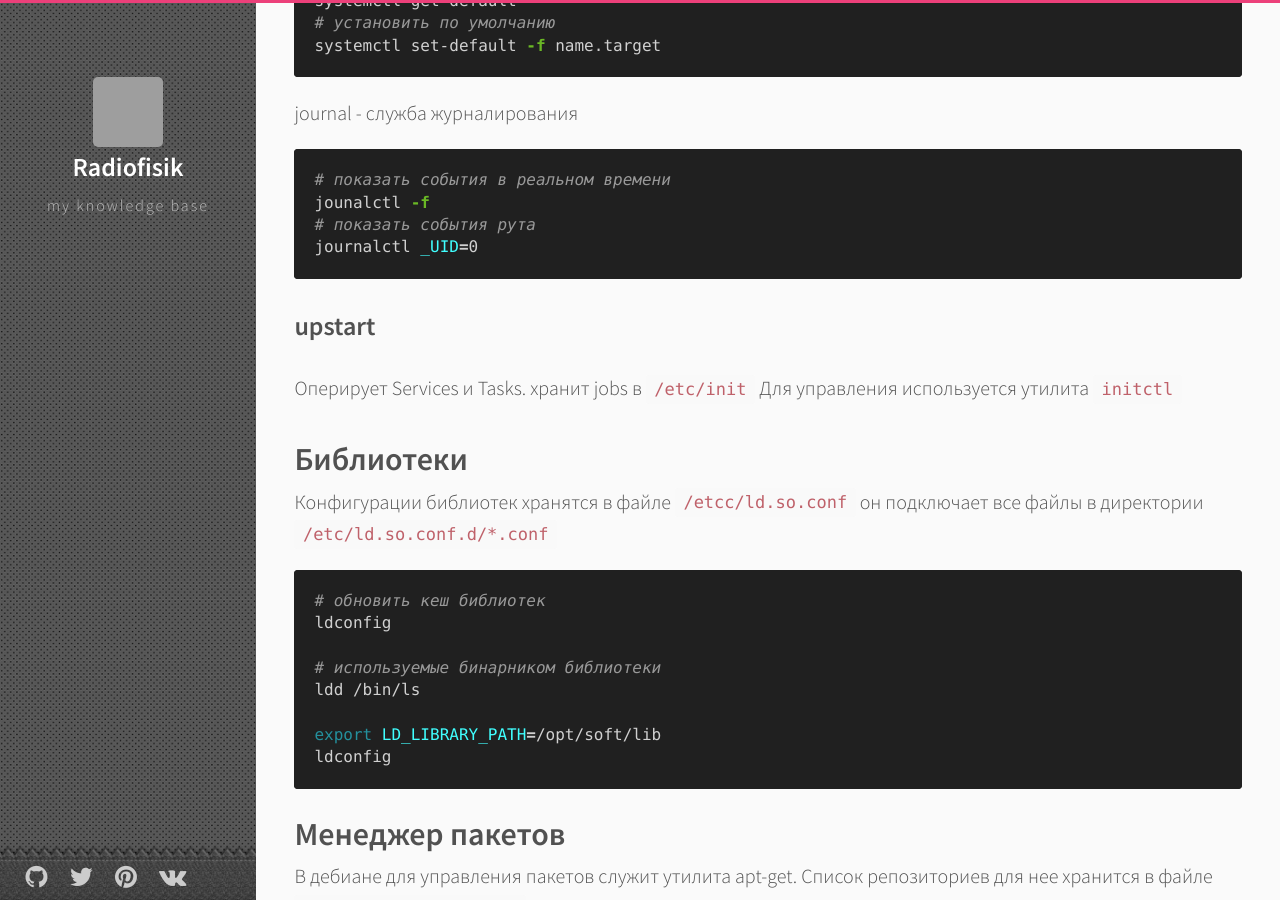
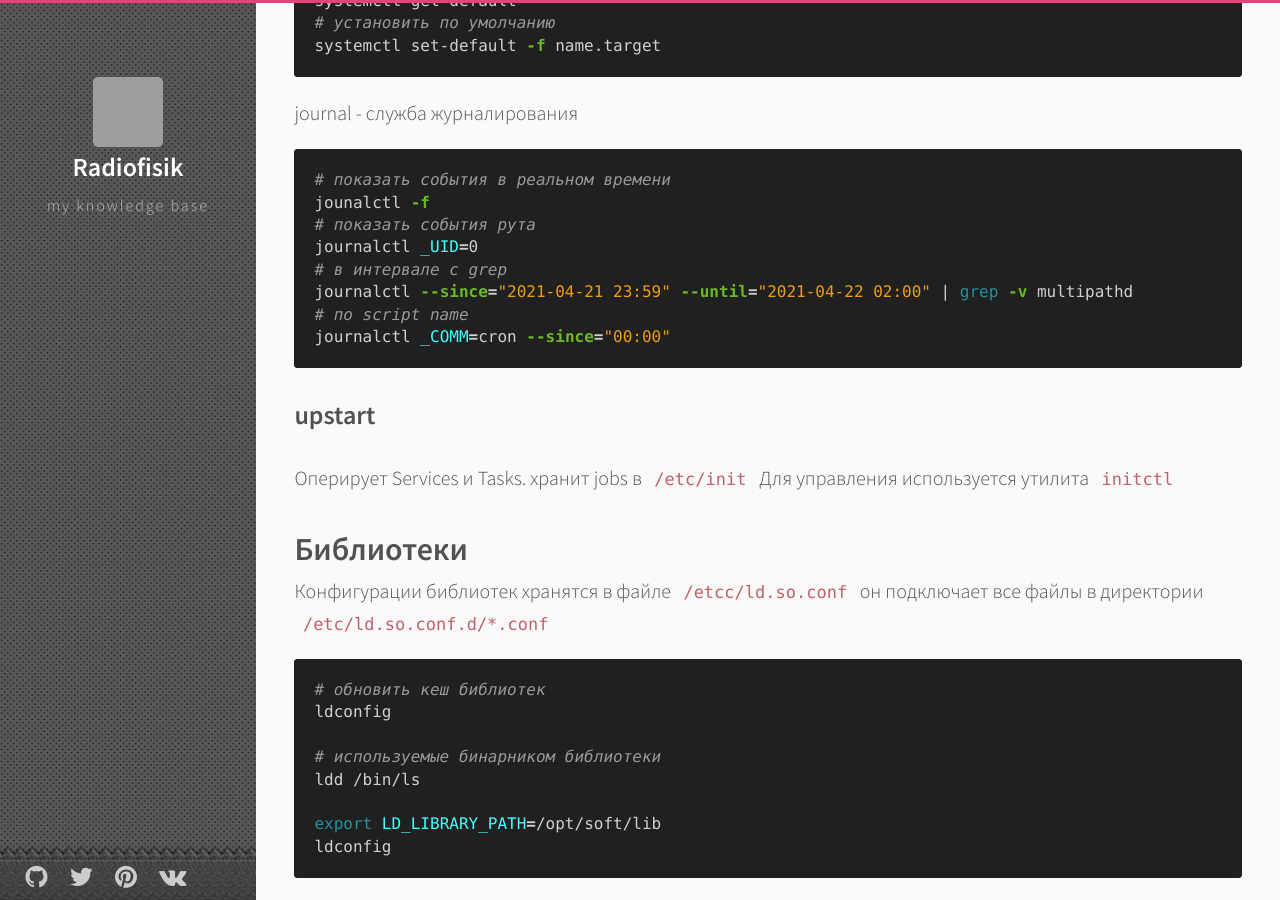
Before and after one commit to Radiofisik/radiofisik.github.io, a Jekyll site: the page built from _posts/linux/2019-08-24-linux.md, in a window 1280 px wide and 900 px high, scrolled down 1881 px. Built offline with Jekyll 4.4.1, drawn with Linux system fonts in a browser that asks for light colours; comment, search, counter and statistics services are not loaded; grey boxes are pictures that could not be loaded.

Commit message:
jounalctl

````diff
--- a/_posts/linux/2019-08-24-linux.md
+++ b/_posts/linux/2019-08-24-linux.md
@@ -70,6 +70,10 @@ journal - служба журналирования
 jounalctl -f
 # показать события рута
 journalctl _UID=0
+# в интервале с grep
+journalctl --since="2021-04-21 23:59" --until="2021-04-22 02:00" | grep -v multipathd
+# по script name
+journalctl _COMM=cron --since="00:00"
 ```
 
 ### upstart
````
